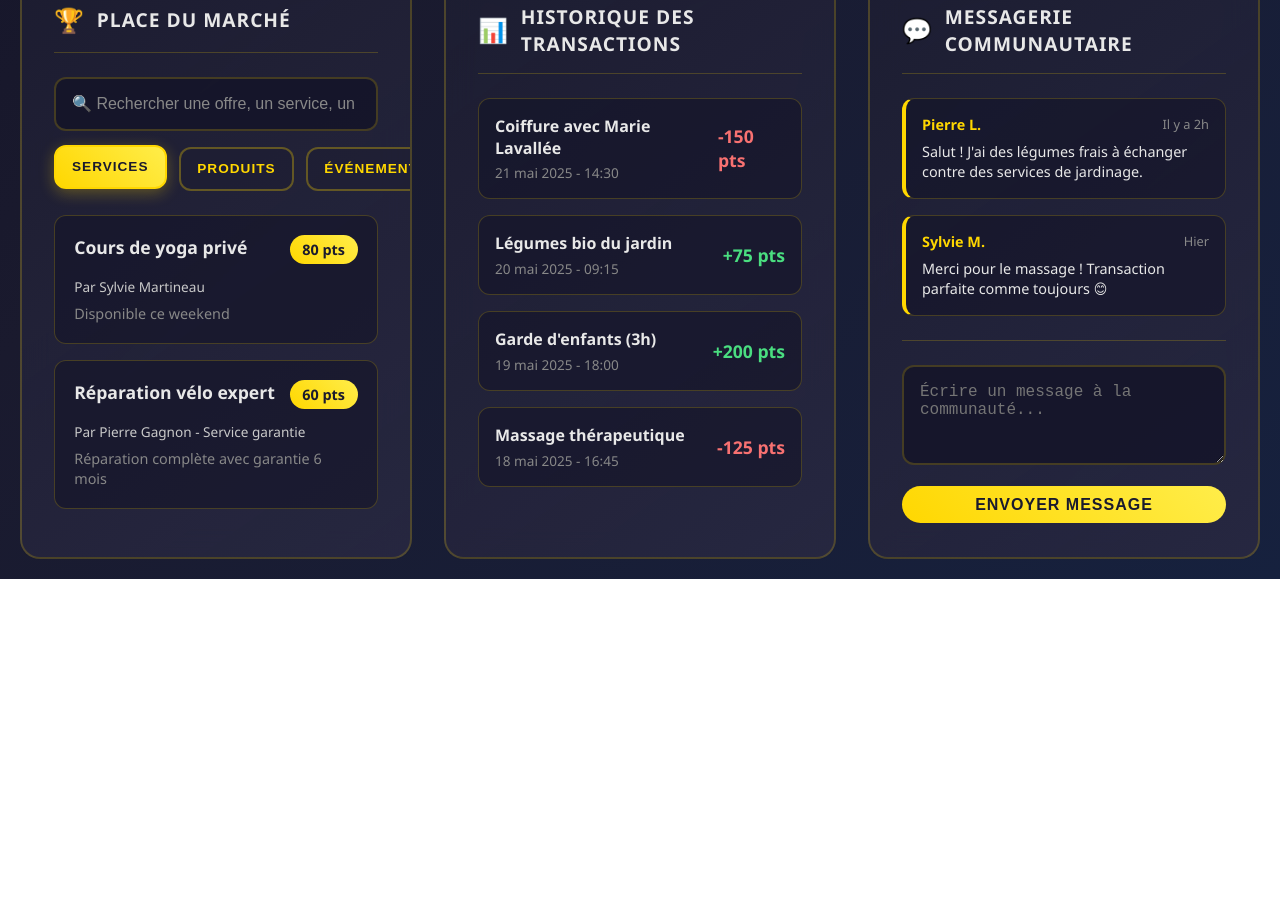
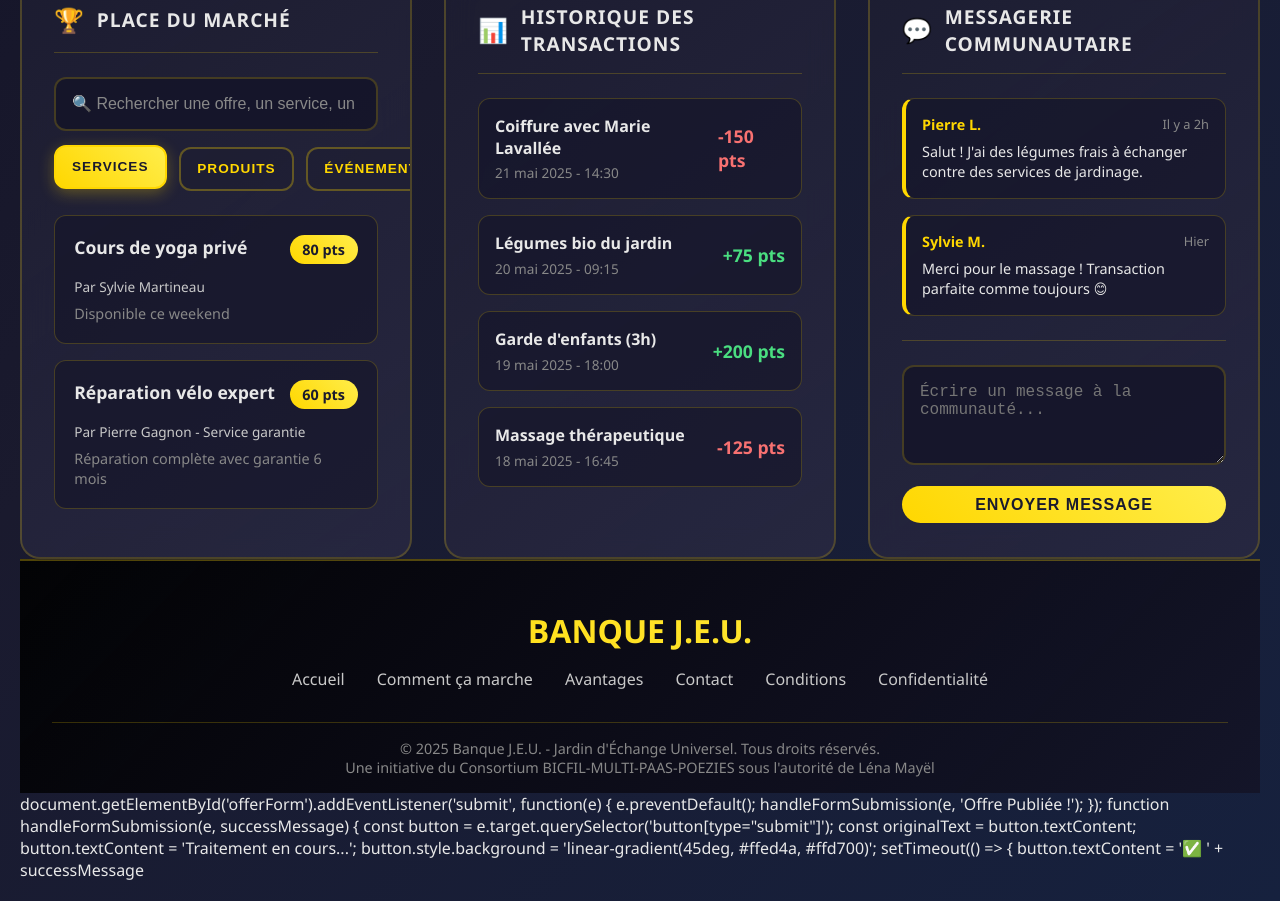
Before and after one commit to jeu-2/banque, a plain HTML site: page client/clientvieux.html in a window 1280 px wide. Shown: the part 1140-2041 px from the top of the page. Before the commit the page ends 1719 px from the top, so only its background shows below. Drawn offline with Linux system fonts and the light colour scheme.

Commit message:
Update clientvieux.html

```diff
--- a/client/clientvieux.html
+++ b/client/clientvieux.html
@@ -807,7 +807,23 @@
             e.preventDefault();
             handleFormSubmission(e, 'Transaction Enregistrée !');
         });
-
+<script></script><footer class="footer">
+<div class="footer-content">
+<div class="footer-logo">BANQUE J.E.U.</div>
+<div class="footer-links">
+<a href="#accueil">Accueil</a>
+<a href="#fonctionnement">Comment ça marche</a>
+<a href="#avantages">Avantages</a>
+<a href="#contact">Contact</a>
+<a href="#">Conditions</a>
+<a href="#">Confidentialité</a>
+</div>
+<div class="footer-bottom">
+<p>© 2025 Banque J.E.U. - Jardin d'Échange Universel. Tous droits réservés.</p>
+<p>Une initiative du Consortium BICFIL-MULTI-PAAS-POEZIES sous l'autorité de Léna Mayël</p>
+</div>
+</div>
+</footer></body></html>
         document.getElementById('offerForm').addEventListener('submit', function(e) {
             e.preventDefault();
             handleFormSubmission(e, 'Offre Publiée !');
```
